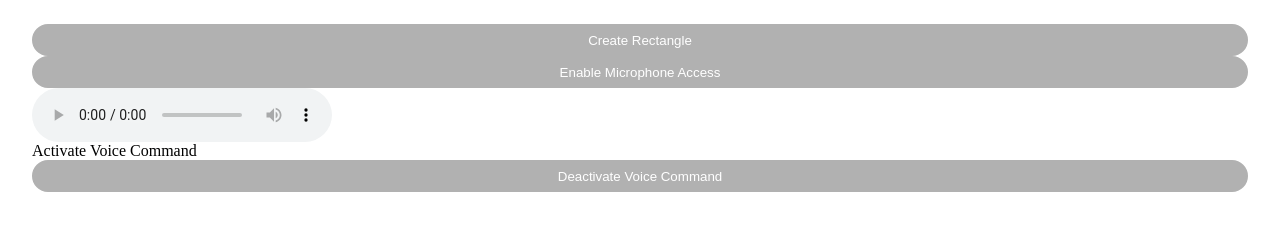
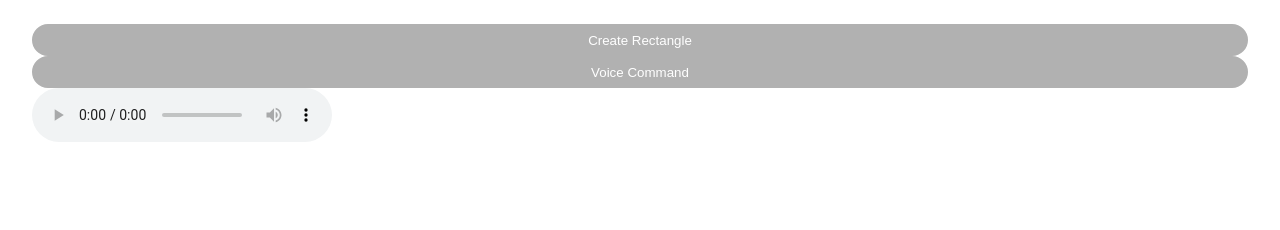
Before and after one commit to Googolplexic/beSquare, a website with bundled scripts: page src/index.html in a window 1280 px wide. Built offline with nearby package versions, Linux system fonts and the light colour scheme.

Commit message:
one button!

```diff
--- a/src/index.html
+++ b/src/index.html
@@ -46,10 +46,8 @@
         -->
         <div class="container">
             <button id="createRectangle" disabled>Create Rectangle</button>
-            <button id="request-mic" isOn = false disabled>Enable Microphone Access</button>
+            <button id="request-mic" isOn = false disabled>Voice Command</button>
             <audio id="audio-output" controls autoplay></audio
-            <button id="startBtn" disabled>Activate Voice Command</button>
-            <button id="stopBtn" disabled>Deactivate Voice Command</button>
         </div>
 
         <script type="module" src="ui/index.js"></script>
--- a/src/ui/index.js
+++ b/src/ui/index.js
@@ -85,6 +85,4 @@ addOnUISdk.ready.then(async () => {
     // 3. click event listener is registered.
     createRectangleButton.disabled = false;
     microphoneButton.disabled = false;
-    startButton.disabled = false;
-    stopButton.disabled = false;
 });
```
